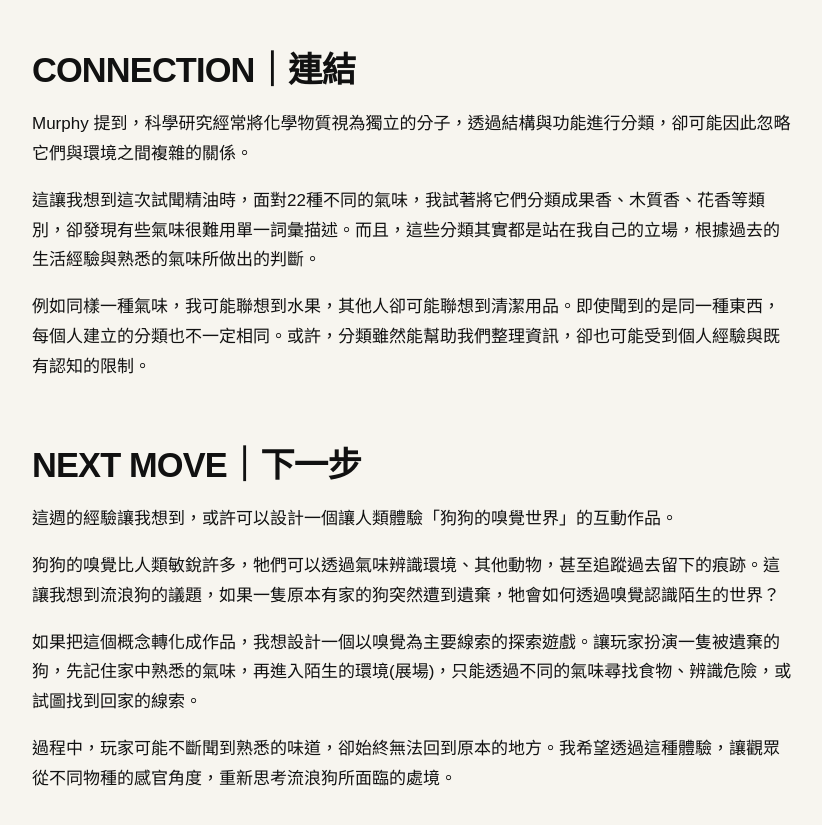
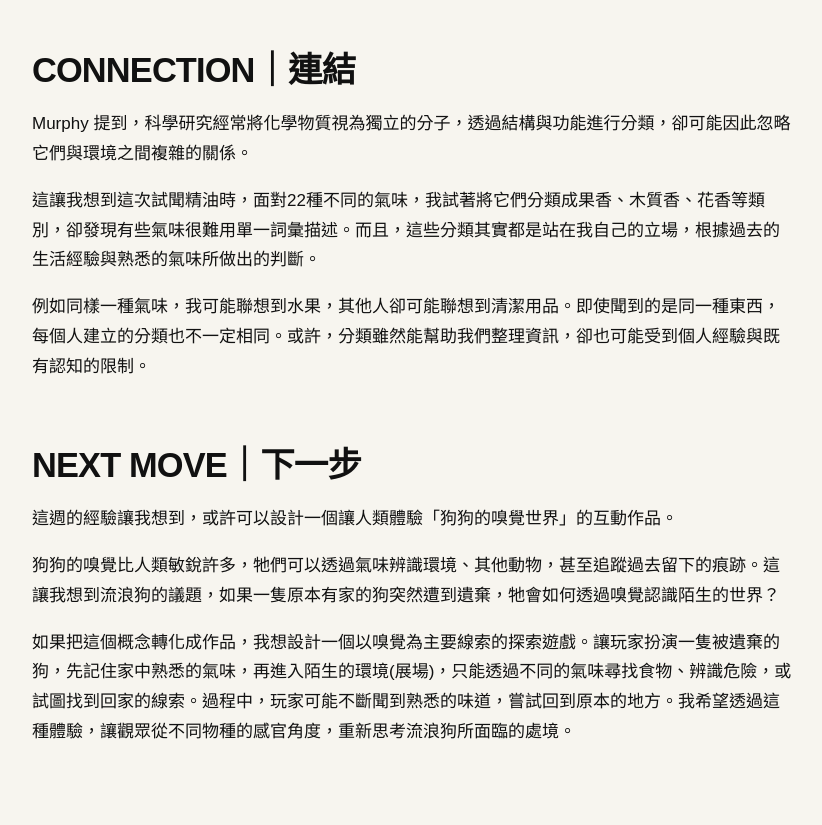
Before and after one commit to yo566566/fieldworkarchive, a Jekyll site: the page built from weeks/week-04.md, in a window 1280 px wide and 900 px high, scrolled down 3263 px. Shown: the top 825 px of the window, without its empty margins (48-870 px from the left). Built offline with Jekyll 4.4.1, drawn with Linux system fonts in a browser that asks for light colours.

Commit message:
Update week-04.md

```diff
--- a/weeks/week-04.md
+++ b/weeks/week-04.md
@@ -38,6 +38,4 @@ Murphy 提到，科學研究經常將化學物質視為獨立的分子，透過
 
 狗狗的嗅覺比人類敏銳許多，牠們可以透過氣味辨識環境、其他動物，甚至追蹤過去留下的痕跡。這讓我想到流浪狗的議題，如果一隻原本有家的狗突然遭到遺棄，牠會如何透過嗅覺認識陌生的世界？
 
-如果把這個概念轉化成作品，我想設計一個以嗅覺為主要線索的探索遊戲。讓玩家扮演一隻被遺棄的狗，先記住家中熟悉的氣味，再進入陌生的環境(展場)，只能透過不同的氣味尋找食物、辨識危險，或試圖找到回家的線索。
-
-過程中，玩家可能不斷聞到熟悉的味道，卻始終無法回到原本的地方。我希望透過這種體驗，讓觀眾從不同物種的感官角度，重新思考流浪狗所面臨的處境。
+如果把這個概念轉化成作品，我想設計一個以嗅覺為主要線索的探索遊戲。讓玩家扮演一隻被遺棄的狗，先記住家中熟悉的氣味，再進入陌生的環境(展場)，只能透過不同的氣味尋找食物、辨識危險，或試圖找到回家的線索。過程中，玩家可能不斷聞到熟悉的味道，嘗試回到原本的地方。我希望透過這種體驗，讓觀眾從不同物種的感官角度，重新思考流浪狗所面臨的處境。
```
